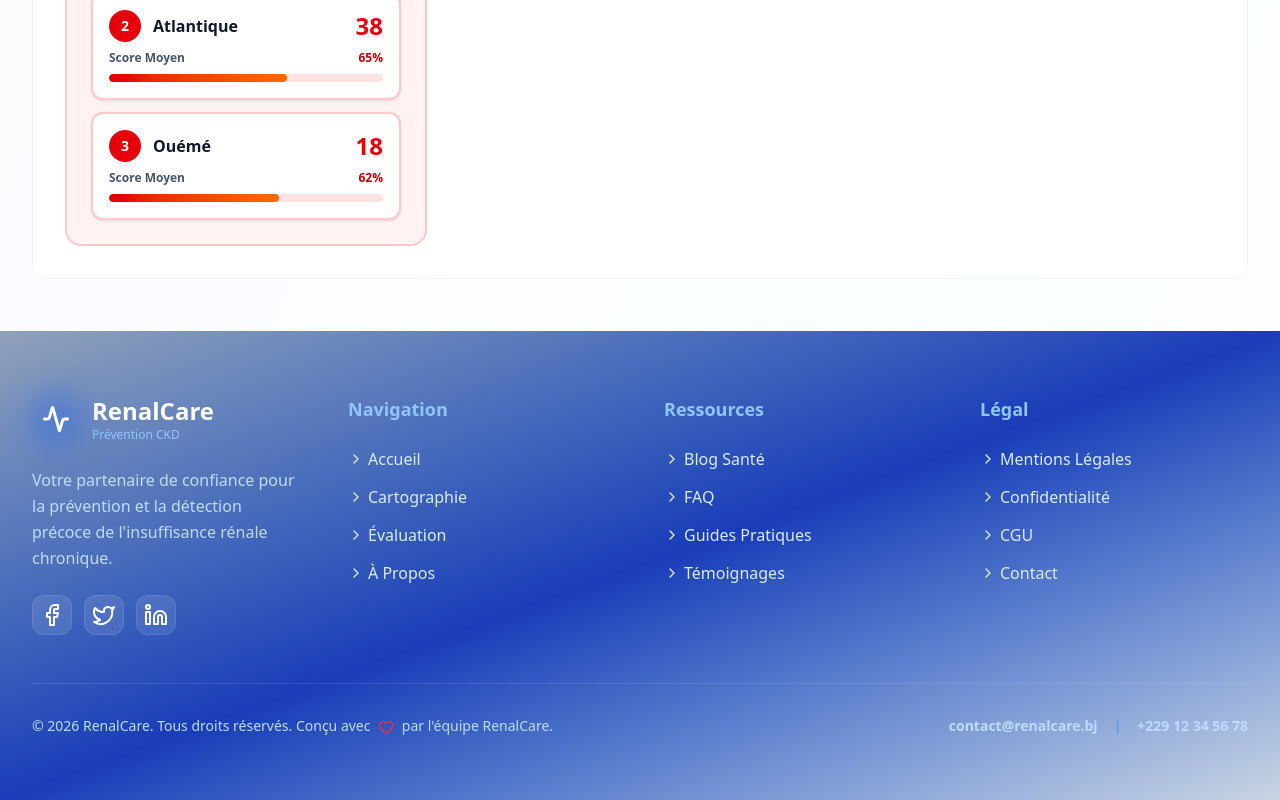
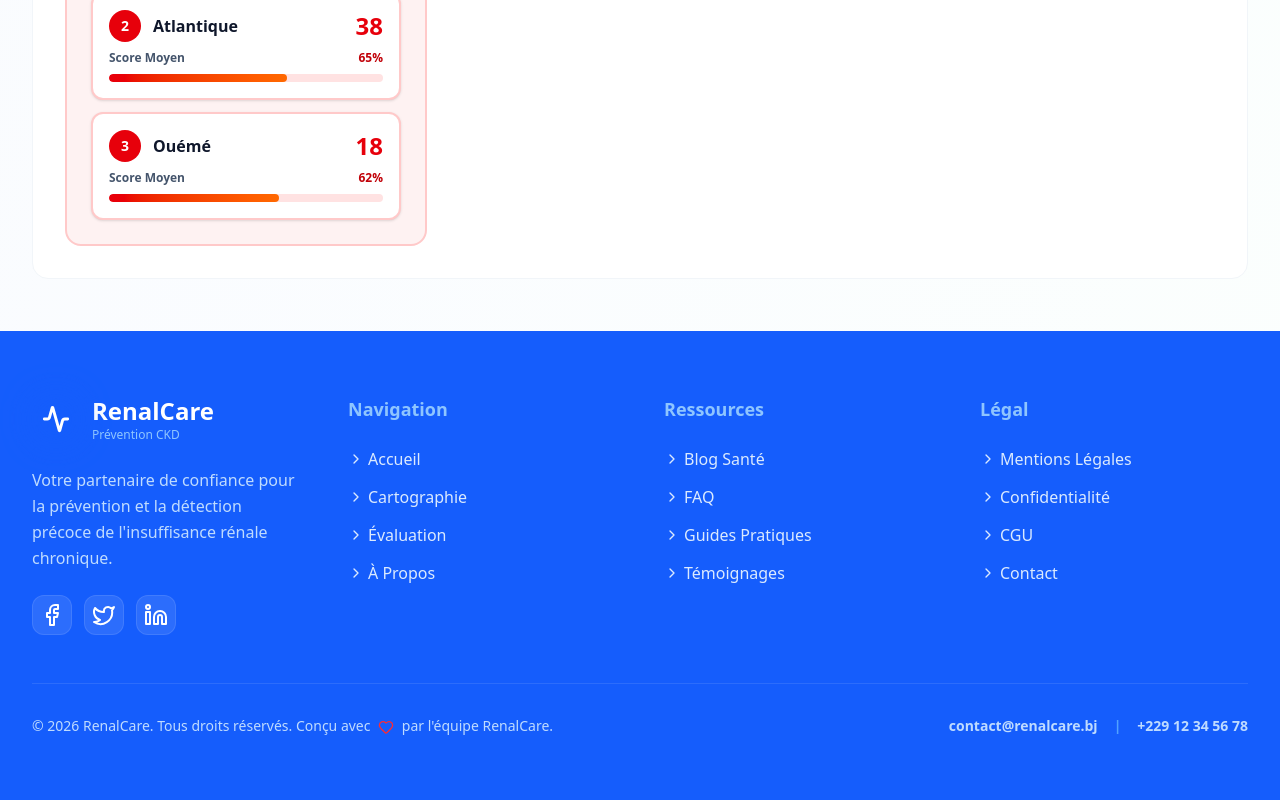
Before and after one commit to HUGORDdev/amaBootcamp, a React app in the folder frontend/: page /analytics in a window 1280 px wide. Shown: the part 2578-3378 px from the top of the page. Built offline with nearby package versions, Linux system fonts and the light colour scheme; the HTML template or start-up script is replaced by a standard one.

Commit message:
fix nav bugs

```diff
--- a/frontend/src/components/Footer.jsx
+++ b/frontend/src/components/Footer.jsx
@@ -8,7 +8,7 @@ import {
 
 const Footer = () => {
     return (
-        <footer className="bg-linear-to-br from-slate-400 via-blue-800 to-slate-300 text-white py-16 px-4 sm:px-6 lg:px-8">
+        <footer className="bg-blue-600  text-white py-16 px-4 sm:px-6 lg:px-8">
             <div className="max-w-7xl mx-auto">
                 <div className="grid md:grid-cols-2 lg:grid-cols-4 gap-12 mb-12">
                     {/* Brand */}
--- a/frontend/src/components/Nav.tsx
+++ b/frontend/src/components/Nav.tsx
@@ -69,15 +69,15 @@ const Nav = ({routeFocus = 0}) => {
             {isMenuOpen && (
                 <div className="md:hidden bg-white border-t border-slate-100 shadow-xl animate-slideDown">
                     <div className="px-4 py-4 space-y-2">
-                        {['Accueil', 'Cartographie', 'Évaluation'].map((item) => (
-                            <a
+                        {['Accueil', 'analytics', 'Évaluation'].map((item) => (
+                            <Link
                                 key={item}
-                                href={`#${item.toLowerCase()}`}
+                                to={`/${item.toLowerCase()}`}
                                 className="block px-4 py-3 rounded-xl font-semibold text-slate-700 hover:bg-blue-50 hover:text-blue-700 transition-colors"
                                 onClick={() => setIsMenuOpen(false)}
                             >
                                 {item}
-                            </a>
+                            </Link>
                         ))}
                     </div>
                 </div>
```
